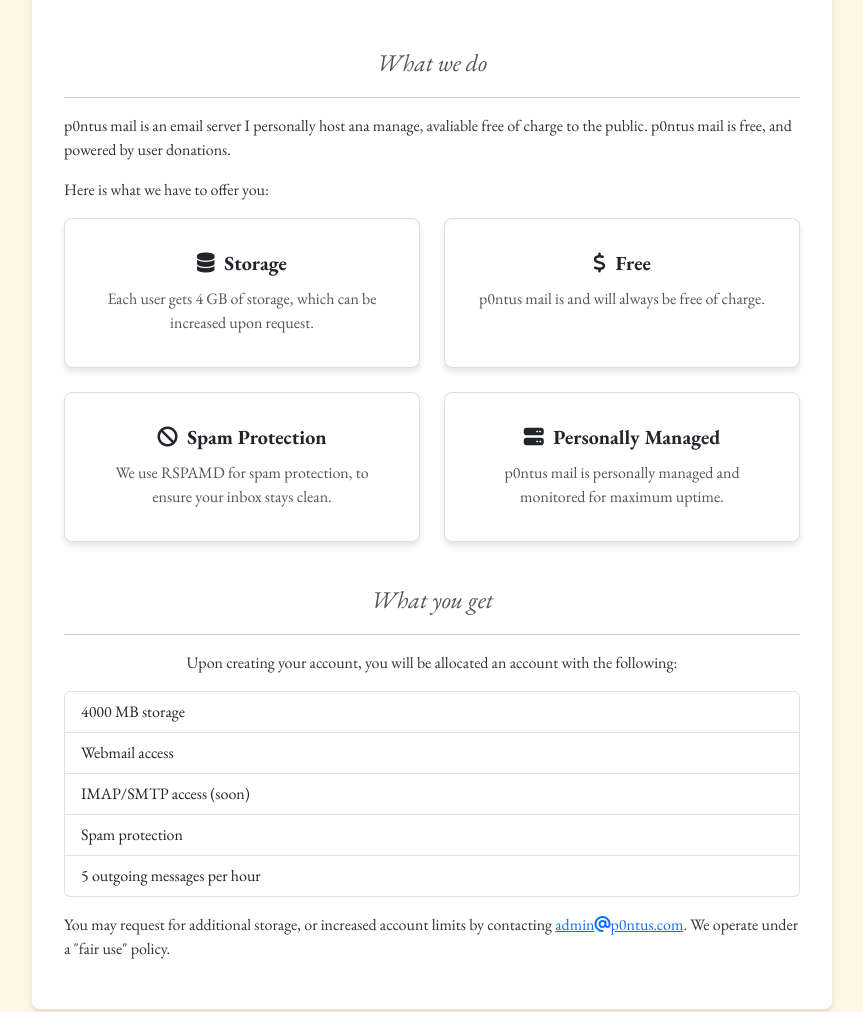
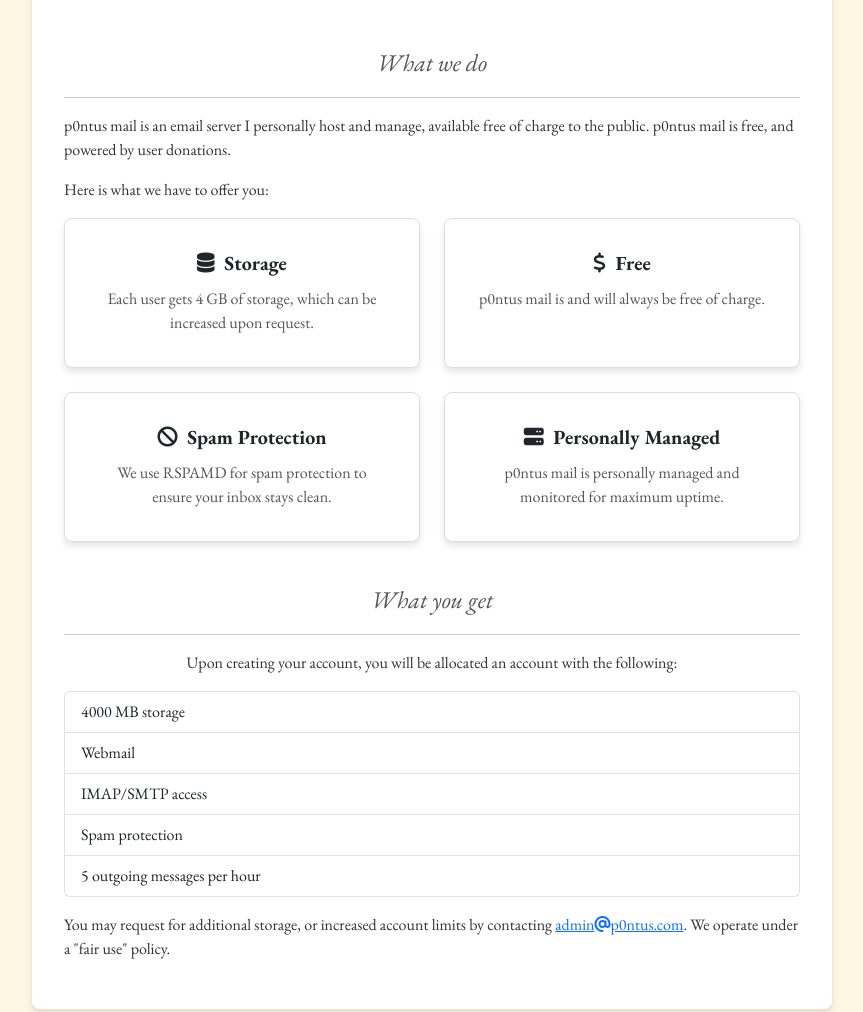
Before and after one commit to ihatenodejs/pontus-mail, a website: page src/services.ejs in a window 1280 px wide. Shown: the part 214-1226 px from the top of the page, without its empty margins (208-1071 px from the left). Drawn offline with nearby package versions, Linux system fonts and the light colour scheme; files that its build step writes are made by us from their sources.

Commit message:
fix wording, spelling, remove coming soon label on imap/smtp

```diff
--- a/src/services.ejs
+++ b/src/services.ejs
@@ -3,7 +3,7 @@
         <%- include('shards/nav', { currentPage: 'services' }) %>
         <i class="il mt-5">What we do</i>
         <hr>
-        <p class="text-start">p0ntus mail is an email server I personally host ana manage, avaliable free of charge to the public. p0ntus mail is free, and powered by user donations.</p>
+        <p class="text-start">p0ntus mail is an email server I personally host and manage, available free of charge to the public. p0ntus mail is free, and powered by user donations.</p>
         <p class="text-start">Here is what we have to offer you:</p>
         <div class="row">
             <div class="col-md-6 mb-4">
@@ -26,7 +26,7 @@
                 <div class="card">
                     <div class="card-body">
                         <h5 class="card-title"><i class="fa-solid fa-ban ico-sm"></i> Spam Protection</h5>
-                        <p class="card-text">We use RSPAMD for spam protection, to ensure your inbox stays clean.</p>
+                        <p class="card-text">We use RSPAMD for spam protection to ensure your inbox stays clean.</p>
                     </div>
                 </div>
             </div>
@@ -44,8 +44,8 @@
         <p>Upon creating your account, you will be allocated an account with the following:</p>
         <ul class="list-group text-start">
             <li class="list-group-item">4000 MB storage</li>
-            <li class="list-group-item">Webmail access</li>
-            <li class="list-group-item">IMAP/SMTP access (soon)</li>
+            <li class="list-group-item">Webmail</li>
+            <li class="list-group-item">IMAP/SMTP access</li>
             <li class="list-group-item">Spam protection</li>
             <li class="list-group-item">5 outgoing messages per hour</li>
         </ul>
```
